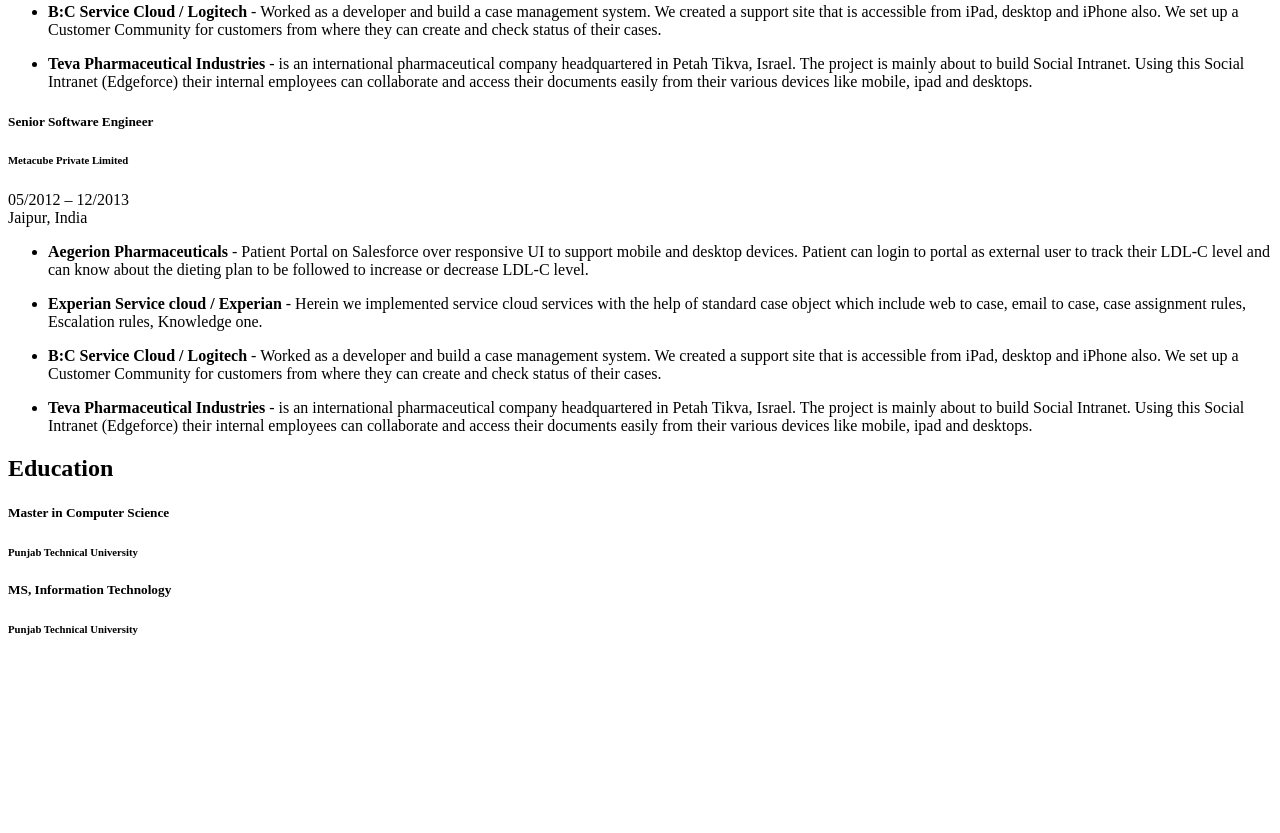
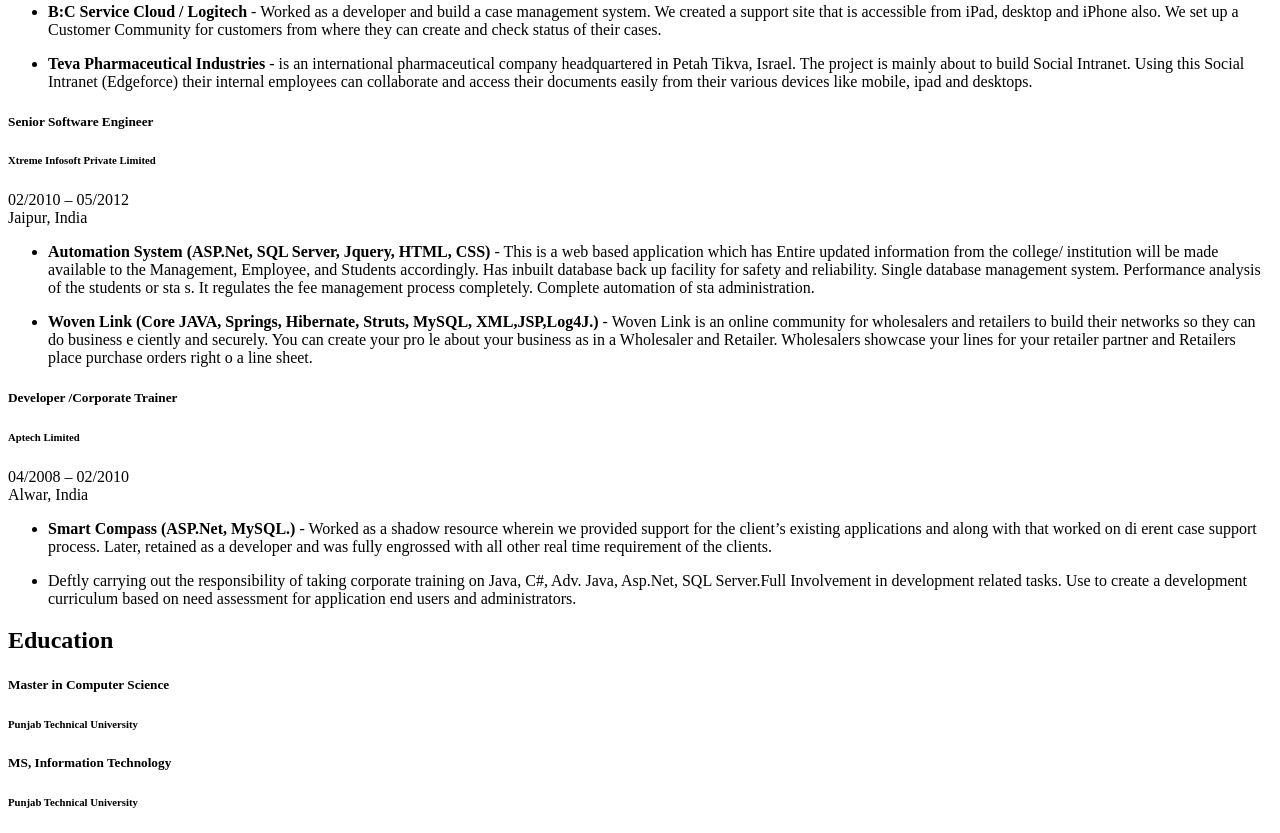
Before and after one commit to xenotime-india/SF-CV, a Gatsby site: page / in a window 1280 px wide. Shown: the part 2304-3137 px from the top of the page. Before the commit the page ends 2964 px from the top, so only its background shows below. Built offline with nearby package versions, Linux system fonts and the light colour scheme; Gatsby itself is replaced by a stand-in of ours; some icons are missing.

Commit message:
added more detail

```diff
--- /dev/null
+++ b/src/docs/projects/aptech/smart/index.md
@@ -0,0 +1,9 @@
+---
+order: 3
+name: Smart Compass
+url: ""
+company: ""
+companySiteUrl: ""
+---
+
+**Smart Compass (ASP.Net, MySQL.)** - Worked as a shadow resource wherein we provided support for the client’s existing applications and along with that worked on di erent case support process. Later, retained as a developer and was fully engrossed with all other real time requirement of the clients.
--- /dev/null
+++ b/src/docs/projects/aptech/woven/index.md
@@ -0,0 +1,9 @@
+---
+order: 3
+name: ""
+url: ""
+company: ""
+companySiteUrl: ""
+---
+
+Deftly carrying out the responsibility of taking corporate training on Java, C#, Adv. Java, Asp.Net, SQL Server.Full Involvement in development related tasks. Use to create a development curriculum based on need assessment for application end users and administrators.
--- /dev/null
+++ b/src/docs/projects/xtreme/automation/index.md
@@ -0,0 +1,9 @@
+---
+order: 3
+name: Automation System
+url: ""
+company: ""
+companySiteUrl: ""
+---
+
+**Automation System (ASP.Net, SQL Server, Jquery, HTML, CSS)** - This is a web based application which has Entire updated information from the college/ institution will be made available to the Management, Employee, and Students accordingly. Has inbuilt database back up facility for safety and reliability. Single database management system. Performance analysis of the students or sta s. It regulates the fee management process completely. Complete automation of sta  administration.
--- /dev/null
+++ b/src/docs/projects/xtreme/woven/index.md
@@ -0,0 +1,9 @@
+---
+order: 3
+name: Woven Link
+url: ""
+company:
+companySiteUrl: ""
+---
+
+**Woven Link (Core JAVA, Springs, Hibernate, Struts, MySQL, XML,JSP,Log4J.)** - Woven Link is an online community for wholesalers and retailers to build their networks so they can do business e ciently and securely. You can create your pro le about your business as in a Wholesaler and Retailer. Wholesalers showcase your lines for your retailer partner and Retailers place purchase orders right o  a line sheet.
--- a/src/pages/index.js
+++ b/src/pages/index.js
@@ -14,6 +14,8 @@ class BlogIndex extends React.Component {
     const posts = get(this, 'props.data.remark.posts')
     const appirioProjects = get(this, 'props.data.appirioProjects.files');
     const metacubeProjects = get(this, 'props.data.metacubeProjects.files');
+    const xtremeProjects = get(this, 'props.data.xtremeProjects.files');
+    const aptechProjects = get(this, 'props.data.aptechProjects.files');
     const skills = get(this, 'props.data.jsonSkillData.skills')
     const info = get(this, 'props.data.jsonInfoData.infos')
     const certifications = get(this, 'props.data.jsonCertificationsCert.certifications')
@@ -36,7 +38,13 @@ class BlogIndex extends React.Component {
             },
           ]}
         />
+        <div className="bg">
+            <div className="rightSide">
+              <div className="top"></div>
+            </div>
+        </div>
         <div className="container body-container">
+
           <div className="row-container page">
             <Page1LeftPanel skills={skills} infos={info}/>
             <div className="right-col">
@@ -67,10 +75,16 @@ class BlogIndex extends React.Component {
                   location: 'Jaipur, India'
                 }}/>
 
-                  <Company projects={metacubeProjects} info={{title: 'Senior Software Engineer',
-                    name: 'Metacube Private Limited',
-                    date: '05/2012 – 12/2013',
+                <Company projects={xtremeProjects} info={{title: 'Senior Software Engineer',
+                  name: 'Xtreme Infosoft Private Limited',
+                  date: '02/2010 – 05/2012',
                   location: 'Jaipur, India'
+                }}/>
+
+                <Company projects={aptechProjects} info={{title: 'Developer /Corporate Trainer\n',
+                  name: 'Aptech Limited',
+                  date: '04/2008 – 02/2010',
+                  location: 'Alwar, India'
                 }}/>
 
                 <div className="main-heading">
@@ -174,5 +188,39 @@ export const pageQuery = graphql`
         }
       }
     }
+    xtremeProjects: allMarkdownRemark(
+      filter: {fileAbsolutePath: {regex: "/(src/docs/projects/xtreme)//i"}}
+      sort: { order: ASC, fields: [frontmatter___order] }
+    ) {
+      files: edges {
+        file: node {
+          html
+          fileAbsolutePath
+          frontmatter {
+            order
+            url
+            company
+            companySiteUrl
+          }
+        }
+      }
+    }
+    aptechProjects: allMarkdownRemark(
+      filter: {fileAbsolutePath: {regex: "/(src/docs/projects/aptech)//i"}}
+      sort: { order: ASC, fields: [frontmatter___order] }
+    ) {
+      files: edges {
+        file: node {
+          html
+          fileAbsolutePath
+          frontmatter {
+            order
+            url
+            company
+            companySiteUrl
+          }
+        }
+      }
+    }
   }
 `
--- a/src/styles/init.scss
+++ b/src/styles/init.scss
@@ -285,6 +285,7 @@ ul {
 .info-section {
   margin-bottom: 15px;
 }
+
 @page {
   size: A4;
   margin: 0;
```
Lines whose indentation alone changed are shown as unchanged.
